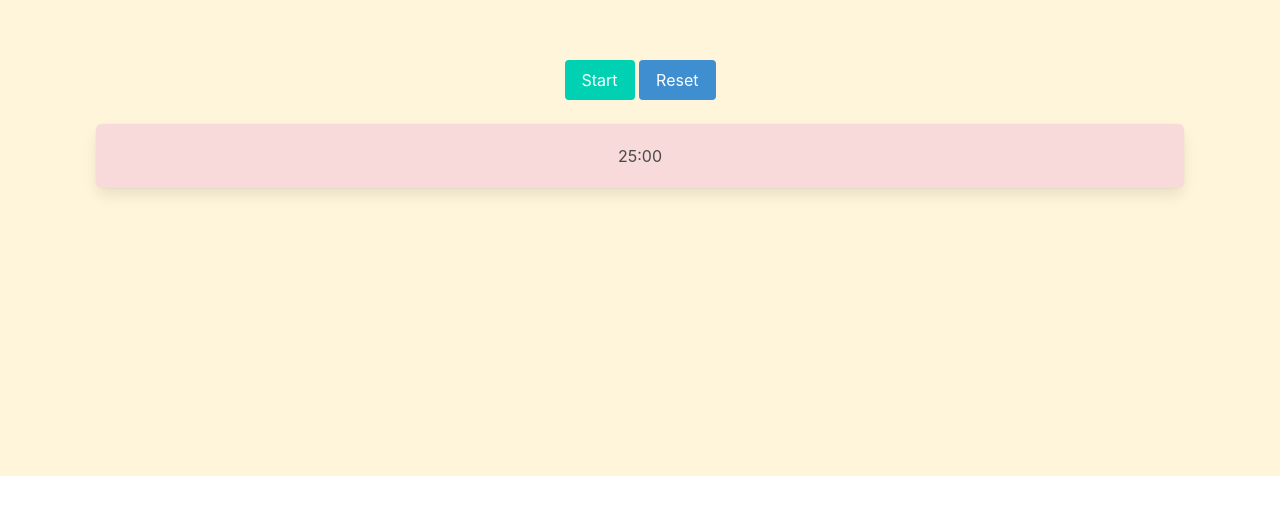
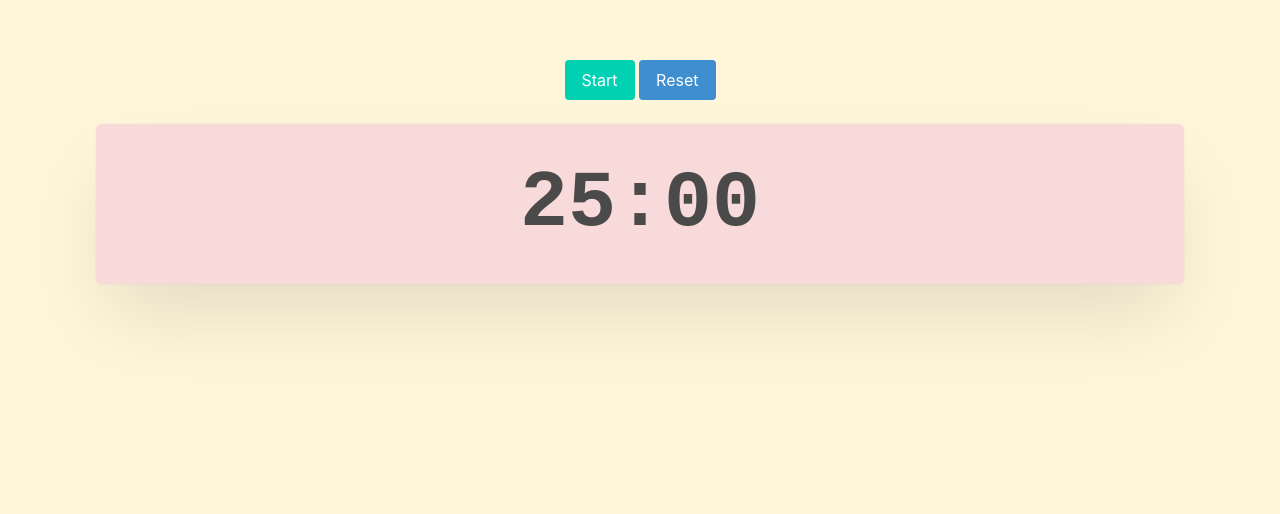
Before and after one commit to n0i-dev/pomodoro-timer, a plain HTML site: page index.html in a window 1280 px wide. Shown: the part 228-742 px from the top of the page. Drawn offline with Linux system fonts and the light colour scheme.

Commit message:
Update timer text styling

```diff
--- a/assets/main.css
+++ b/assets/main.css
@@ -3,4 +3,7 @@
 }
 #timer {
   background-color: #f7dad9;
+  font-family: monospace;
+  font-weight: bold;
+  font-size: 5em;
 }
```
